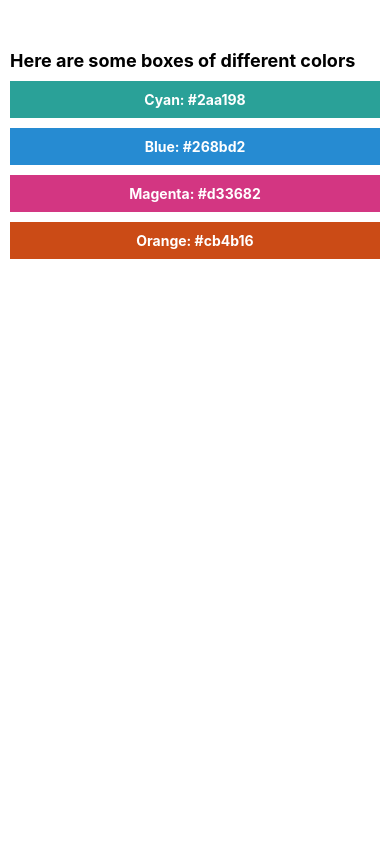
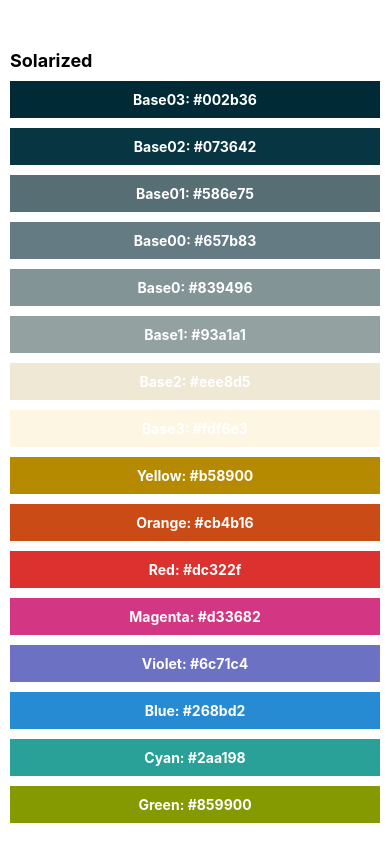
Before and after one commit to teneeto/RN-ColorSelection-App, a React Native app: screen / in a window 390 px wide. Built offline with nearby package versions, Linux system fonts and the light colour scheme.

Commit message:
using flat list instead of a regular or map list

```diff
--- a/App.js
+++ b/App.js
@@ -1,21 +1,40 @@
 import { StatusBar } from 'expo-status-bar';
 import React from 'react';
-import { StyleSheet, Text, View, SafeAreaView } from 'react-native';
+import { StyleSheet, Text, View, SafeAreaView, FlatList } from 'react-native';
 
 import ColorBox from './components/ColorBox';
+
+const COLORS = [
+  { colorName: 'Base03', hexCode: '#002b36' },
+  { colorName: 'Base02', hexCode: '#073642' },
+  { colorName: 'Base01', hexCode: '#586e75' },
+  { colorName: 'Base00', hexCode: '#657b83' },
+  { colorName: 'Base0', hexCode: '#839496' },
+  { colorName: 'Base1', hexCode: '#93a1a1' },
+  { colorName: 'Base2', hexCode: '#eee8d5' },
+  { colorName: 'Base3', hexCode: '#fdf6e3' },
+  { colorName: 'Yellow', hexCode: '#b58900' },
+  { colorName: 'Orange', hexCode: '#cb4b16' },
+  { colorName: 'Red', hexCode: '#dc322f' },
+  { colorName: 'Magenta', hexCode: '#d33682' },
+  { colorName: 'Violet', hexCode: '#6c71c4' },
+  { colorName: 'Blue', hexCode: '#268bd2' },
+  { colorName: 'Cyan', hexCode: '#2aa198' },
+  { colorName: 'Green', hexCode: '#859900' },
+];
 
 export default function App() {
   return (
     <SafeAreaView style={styles.areaView}>
-      <View style={styles.container}>
-        <Text style={styles.heading}>
-          Here are some boxes of different colors
-        </Text>
-        <ColorBox colorName="Cyan" colorHex="#2aa198" />
-        <ColorBox colorName="Blue" colorHex="#268bd2" />
-        <ColorBox colorName="Magenta" colorHex="#d33682" />
-        <ColorBox colorName="Orange" colorHex="#cb4b16" />
-      </View>
+      <FlatList
+        style={styles.container}
+        data={COLORS}
+        keyExtractor={(item) => item.colorName}
+        renderItem={({ item }) => (
+          <ColorBox colorName={item.colorName} colorHex={item.hexCode} />
+        )}
+        ListHeaderComponent={<Text style={styles.heading}>Solarized</Text>}
+      />
     </SafeAreaView>
   );
 }
```
